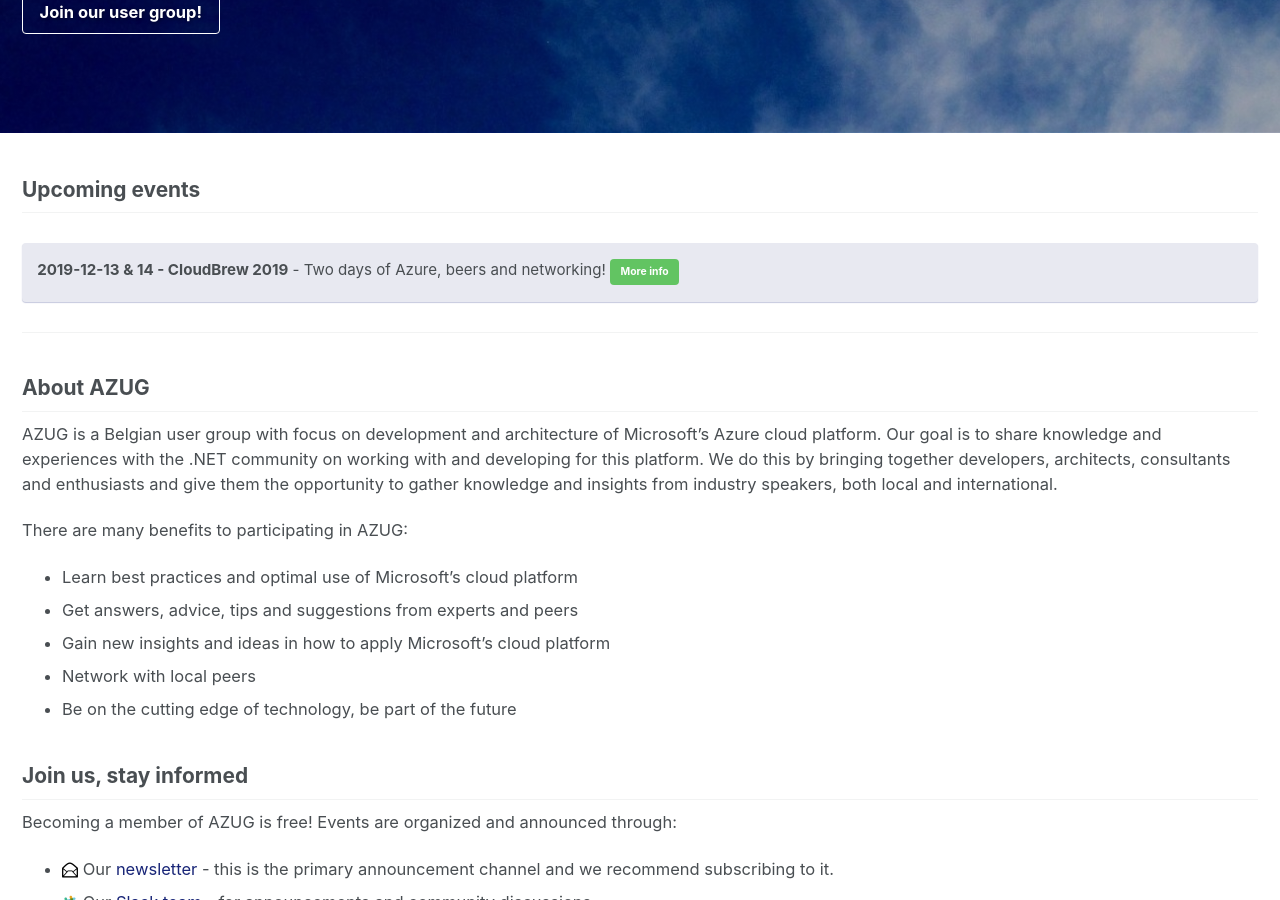
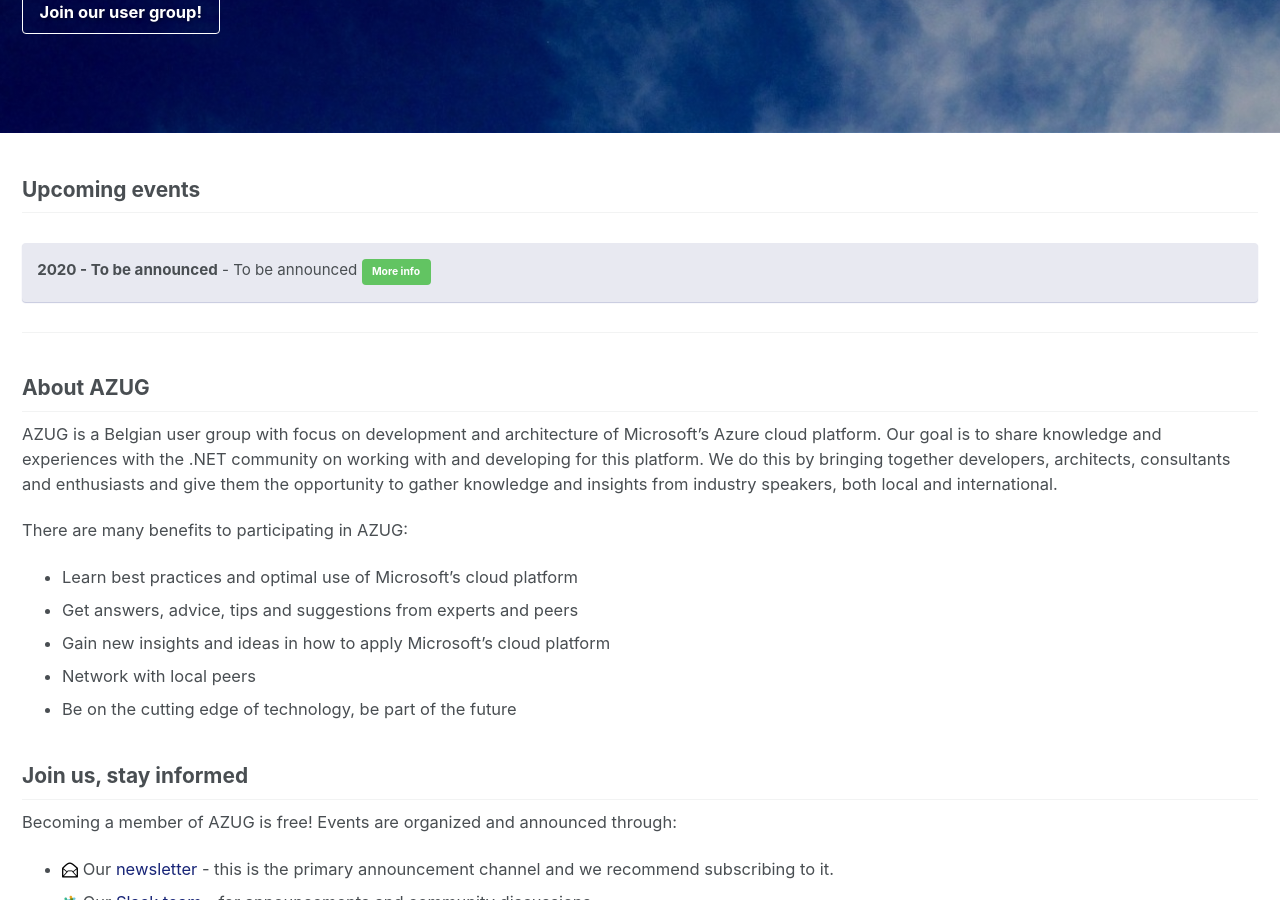
Before and after one commit to AzugBe/azugbe.github.io, a Jekyll site: the page built from index.md, in a window 1280 px wide and 900 px high, scrolled down 426 px. Built offline with Jekyll 4.4.1, drawn with Linux system fonts in a browser that asks for light colours; our own code applies the rules of GitHub Pages for plain Markdown files; comment, search, counter and statistics services are not loaded.

Commit message:
No more CloudBrew :(

```diff
--- a/index.md
+++ b/index.md
@@ -14,7 +14,7 @@ excerpt: "The Belgium Azure User Group focuses on knowledge sharing and networki
 
 ## Upcoming events
 
-**2019-12-13 & 14 - CloudBrew 2019** - Two days of Azure, beers and networking! [More info](https://www.cloudbrew.be/){: .btn .btn--success}
+**2020 - To be announced** - To be announced [More info](https://www.azug.be/){: .btn .btn--success}
 {: .notice--info}
 
 <hr />
```
